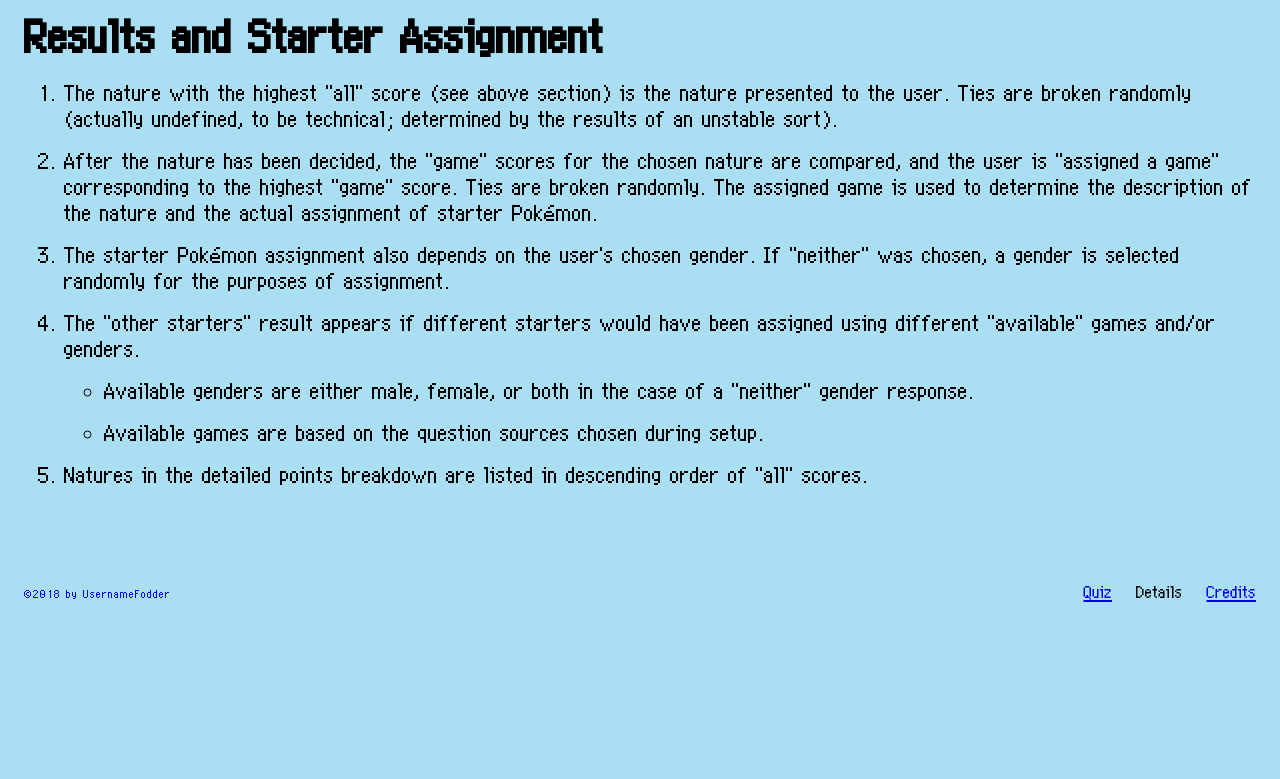
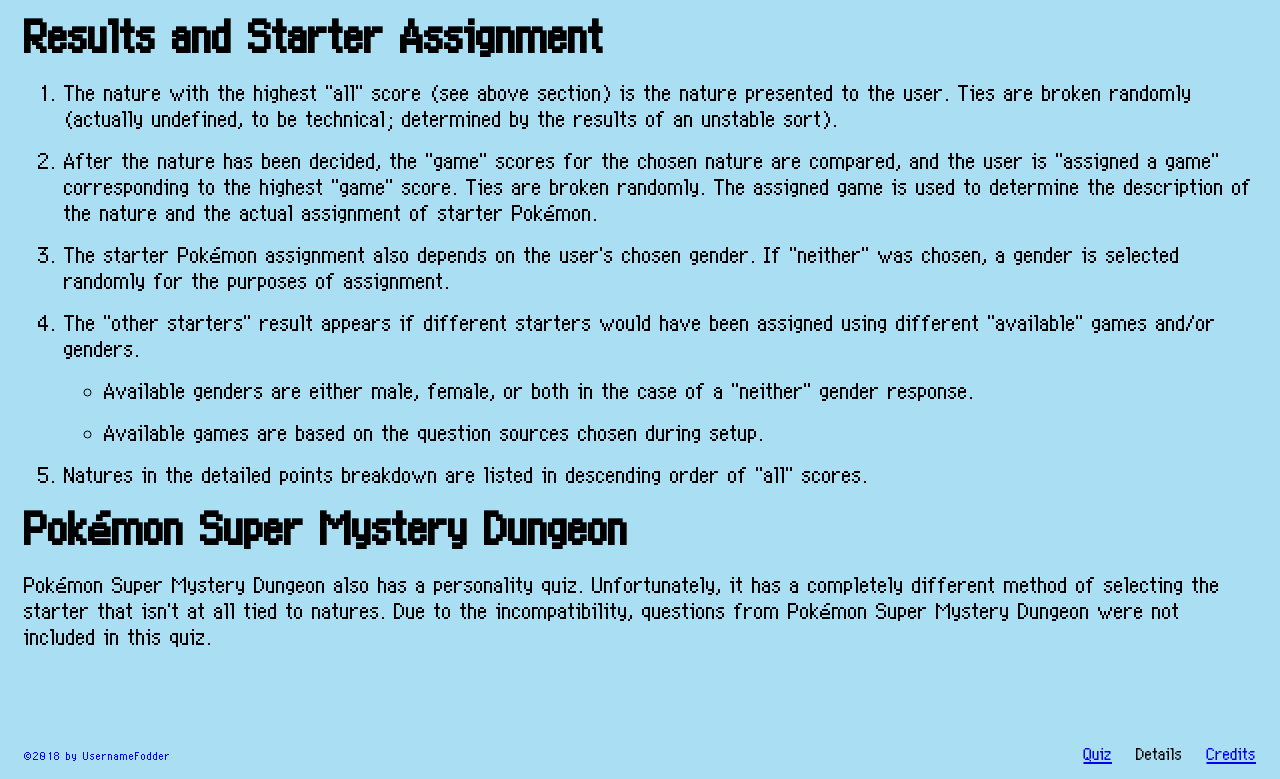
Before and after one commit to johanngan/pmd-quiz, a plain HTML site: page details/index.html in a window 1280 px wide. Shown: the part 784-1563 px from the top of the page. Before the commit the page ends 1401 px from the top, so only its background shows below. Drawn offline with Linux system fonts and the light colour scheme.

Commit message:
Added clause about Super Mystery Dungeon in details
-Also fixed bad HTML in details

```diff
--- a/details/index.html
+++ b/details/index.html
@@ -44,7 +44,14 @@
                         <li>Available genders are either male, female, or both in the case of a "neither" gender response.</li>
                         <li>Available games are based on the question sources chosen during setup.</li>
                     </ul>
+                </li>
                 <li>Natures in the detailed points breakdown are listed in descending order of "all" scores.</li>
+            </ol>
+
+            <h2>Pokémon Super Mystery Dungeon</h2>
+                <p>Pokémon Super Mystery Dungeon also has a personality quiz. Unfortunately, it has a completely different method of selecting the starter that isn't at all tied to natures. Due to the incompatibility, questions from Pokémon Super Mystery Dungeon were not included in this quiz.
+                </p>
+            </li>
         </main>
 
         <footer>
```
